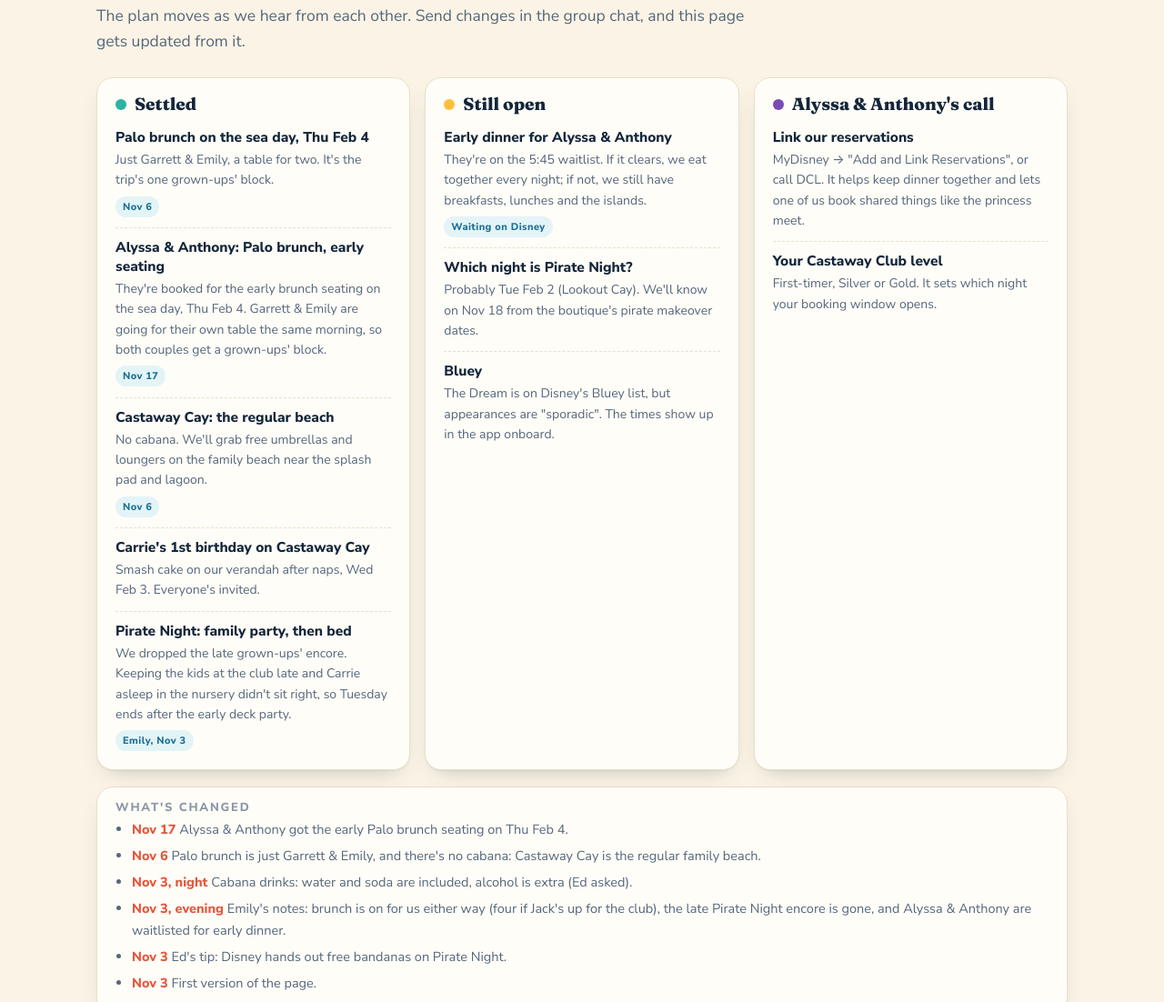
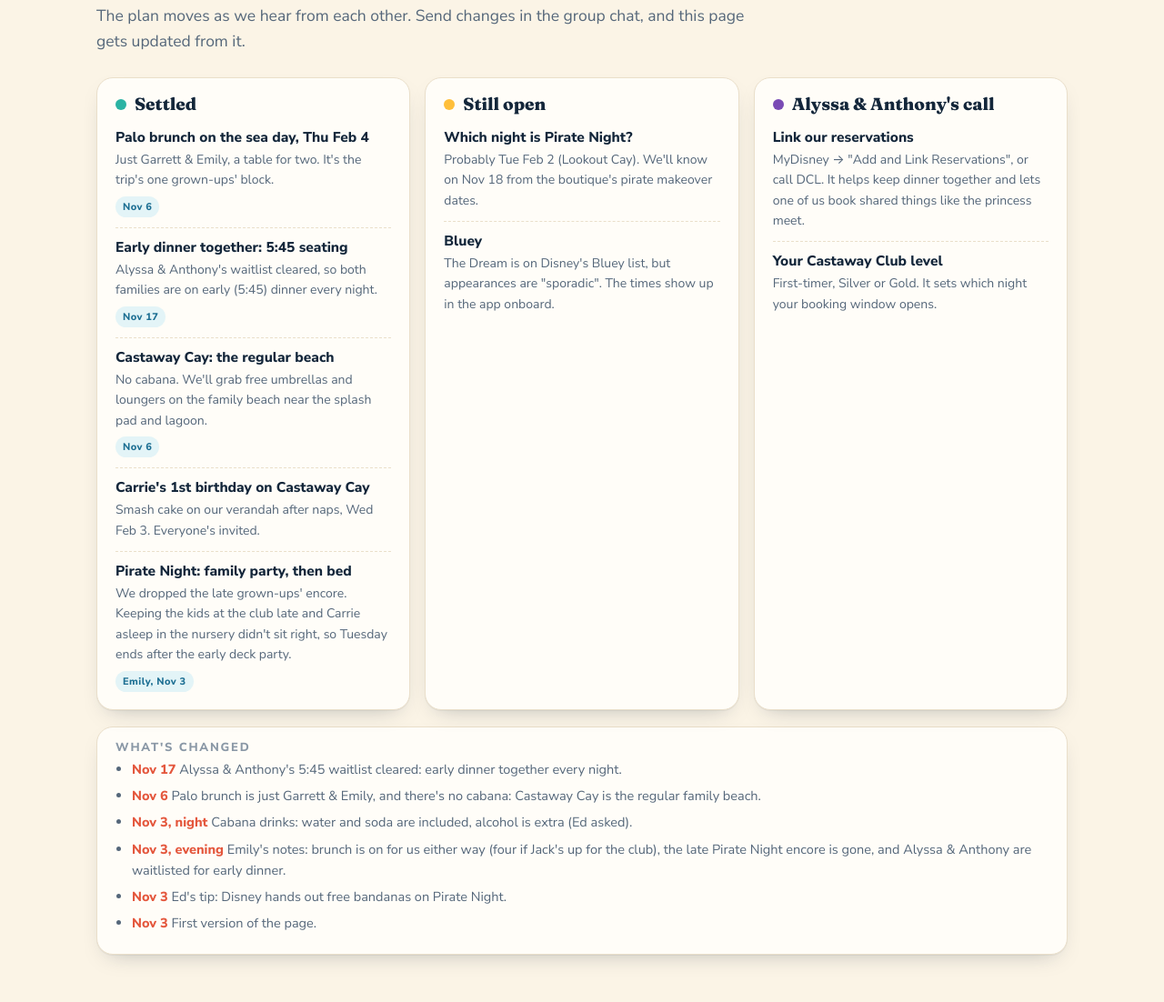
Before and after one commit to garrettmacdonald/garrettmacdonald.github.io, a plain HTML site: page cruise/index.html in a window 1280 px wide. Shown: the part 1667-2769 px from the top of the page at 91% size. Drawn offline with Linux system fonts and the light colour scheme.

Commit message:
cruise: A&A 5:45 dinner waitlist cleared (not brunch)
Co-Authored-By: Claude Opus 5.5 <noreply@anthropic.com>

```diff
--- a/cruise/index.html
+++ b/cruise/index.html
@@ -472,7 +472,7 @@ const CHANGES = [];
 
 TLDR = `<h3 style="font-size:24px">The plan in 30 seconds</h3>
 <ol>
-  <li><b>Dinner together:</b> Alyssa &amp; Anthony are on the <b>waitlist for early (5:45 PM) seating</b>. Keep checking the app, and <b>link our two reservations</b> so we can book things together. Linking doesn't line up seatings for you, so double-check both after linking.</li>
+  <li><b>Dinner together:</b> both families are on <b>early (5:45 PM) seating</b> (Alyssa &amp; Anthony's waitlist cleared Nov 17). Next, <b>link our two reservations</b> so we can book things together, then double-check both still show 5:45.</li>
   <li><b>Midnight Tue Nov 17 (= 12:00 AM Wed Nov 18 ET):</b> first-timers' booking window opens. Grab the <b>nursery for Carrie</b>, <b>Palo brunch</b> and the free princess meet.</li>
   <li><b>Garrett &amp; Emily's block:</b> <b>Palo brunch for two, Thu Feb 4, ~10:00–12:15</b>, on the sea day. Carrie naps in the nursery and Josie goes to the Oceaneer Club.</li>
   <li><b>Best day:</b> <b>Castaway Cay, Wed Feb 3</b>. It's Carrie's first birthday: the regular family beach (free umbrellas and loungers, no cabana) in the morning and smash cake on the verandah after naps.</li>
@@ -483,13 +483,12 @@ LEDES["status-lede"] = `The plan moves as we hear from each other. Send changes
 
 STATUS.done.push(
   { h:"Palo brunch on the sea day, Thu Feb 4", p:"Just Garrett &amp; Emily, a table for two. It's the trip's one grown-ups' block.", by:"Nov 6" },
-  { h:"Alyssa &amp; Anthony: Palo brunch, early seating", p:"They're booked for the early brunch seating on the sea day, Thu Feb 4. Garrett &amp; Emily are going for their own table the same morning, so both couples get a grown-ups' block.", by:"Nov 17" },
+  { h:"Early dinner together: 5:45 seating", p:"Alyssa &amp; Anthony's waitlist cleared, so both families are on early (5:45) dinner every night.", by:"Nov 17" },
   { h:"Castaway Cay: the regular beach", p:"No cabana. We'll grab free umbrellas and loungers on the family beach near the splash pad and lagoon.", by:"Nov 6" },
   { h:"Carrie's 1st birthday on Castaway Cay", p:"Smash cake on our verandah after naps, Wed Feb 3. Everyone's invited." },
   { h:"Pirate Night: family party, then bed", p:"We dropped the late grown-ups' encore. Keeping the kids at the club late and Carrie asleep in the nursery didn't sit right, so Tuesday ends after the early deck party.", by:"Emily, Nov 3" }
 );
 STATUS.open.push(
-  { h:"Early dinner for Alyssa &amp; Anthony", p:"They're on the 5:45 waitlist. If it clears, we eat together every night; if not, we still have breakfasts, lunches and the islands.", by:"Waiting on Disney" },
   { h:"Which night is Pirate Night?", p:"Probably Tue Feb 2 (Lookout Cay). We'll know on Nov 18 from the boutique's pirate makeover dates." },
   { h:"Bluey", p:"The Dream is on Disney's Bluey list, but appearances are \"sporadic\". The times show up in the app onboard." }
 );
@@ -499,7 +498,7 @@ STATUS.yours.push(
 );
 
 CHANGES.push(
-  { d:"Nov 17", t:"Alyssa &amp; Anthony got the early Palo brunch seating on Thu Feb 4." },
+  { d:"Nov 17", t:"Alyssa &amp; Anthony's 5:45 waitlist cleared: early dinner together every night." },
   { d:"Nov 6", t:"Palo brunch is just Garrett &amp; Emily, and there's no cabana: Castaway Cay is the regular family beach." },
   { d:"Nov 3, night", t:"Cabana drinks: water and soda are included, alcohol is extra (Ed asked)." },
   { d:"Nov 3, evening", t:"Emily's notes: brunch is on for us either way (four if Jack's up for the club), the late Pirate Night encore is gone, and Alyssa &amp; Anthony are waitlisted for early dinner." },
@@ -519,7 +518,7 @@ DAYS.push(
   { s:"13:45", e:"14:45", w:"Open houses: Oceaneer Club + nursery", who:["kids","baby"], n:"Walk Josie and Jack through the club together so they meet the counselors before the first drop-off. Carrie visits the nursery, where we can add hours. Parents suggest a short trial drop-off before relying on it for brunch." },
   { s:"14:45", e:"15:40", w:"Rooms open, quick nap or unpack", who:["fam"], n:"Bags arrive by dinner, so keep swimsuits, diapers and meds in the carry-on." },
   { s:"15:30", e:"16:15", w:"Sail-away deck party", who:["all"], n:"Deck 11, with characters, dancing and the horn (ear muffs!). It moves indoors in rain." },
-  { s:"17:45", e:"19:00", w:"Dinner together", who:["all"], n:"Together if Alyssa &amp; Anthony clear the 5:45 waitlist (and the reservations are linked). Check our table number on the room card." },
+  { s:"17:45", e:"19:00", w:"Dinner together", who:["all"], n:"Both families are on 5:45 seating. Link the reservations so we're seated together, and check our table number on the room card." },
   { s:"19:15", e:"19:45", w:"Bedtime", who:["fam"], n:"Skip the 8:15 show tonight. Everyone's fried." }
 ] },
 
@@ -552,9 +551,7 @@ DAYS.push(
   { s:"07:45", e:"08:45", w:"Big breakfast", who:["all"], n:"The kids' clubs haven't served food since Covid (r/dcl and planDisney, 2026); only the nursery feeds kids. Fill them up first." },
   { s:"08:45", e:"09:30", w:"Bluey Wakey Wakey (if it's on)", who:["kids","fam"], n:"A morning dance party in the D Lounge on Deck 4. It's packed. Stand at the <i>back</i>: that's the front of the Bluey and Bingo meet line afterward. Times are only in the Navigator app." },
   { s:"09:45", e:"12:30", w:"Drop-off: nursery + Oceaneer Club", who:["kids","baby"], n:"Carrie naps in a nursery crib; Josie goes to the club (Andy's Room, Frozen, Marvel, the PlayFloor)." },
-  { s:"10:00", e:"12:15", w:"Palo brunch (Garrett &amp; Emily)", who:["adults"], n:"Deck 12 aft, $55 each plus gratuity. Antipasti, a parmesan station, pizzas, made-to-order eggs, tiramisu. Dress code: no shorts or flip-flops.", big:true },
-  { s:"10:00", e:"12:00", w:"Palo brunch (Alyssa &amp; Anthony, early seating)", who:["adults"], n:"Booked Nov 17 (exact time per your confirmation). Same restaurant, same morning: wave across the room, or compare notes on the pool deck after." },
-  { s:"12:30", e:"13:15", w:"Pick-up + lunch", who:["all"], n:"Flo's Café or Cabanas." },
+  { s:"10:00", e:"12:15", w:"Palo brunch (Garrett &amp; Emily)", who:["adults"], n:"Deck 12 aft, $55 each plus gratuity. Antipasti, a parmesan station, pizzas, made-to-order eggs, tiramisu. Dress code: no shorts or flip-flops.", big:true },  { s:"12:30", e:"13:15", w:"Pick-up + lunch", who:["all"], n:"Flo's Café or Cabanas." },
   { s:"13:15", e:"15:30", w:"Naps", who:["fam"], n:"Or a verandah sit. The adults-only Quiet Cove pool and Cove Café are on Deck 11 forward." },
   { s:"15:30", e:"17:15", w:"Pool deck + character meets", who:["all"], n:"Nemo's Reef for the little ones; the AquaDuck (42\" minimum) for grown-ups. Bluey or Royal Gathering meets if scheduled." },
   { s:"17:45", e:"19:00", w:"Dinner (dress-up optional)", who:["all"], n:"Good night for family photos with the ship's photographers." },
@@ -651,7 +648,7 @@ ISLANDS.push(
 );
 
 TIMELINE.push(
-  { when:"This week", icon:"⚓", hot:true, who:["all"], h:"Link up + same dinner seating", p:"Alyssa &amp; Anthony: stay on the <b>early (5:45) seating</b> waitlist and keep checking the app, then link our reservations in MyDisney (\"Add and Link Reservations\": the other booking's number plus the primary guest's last name and birthdate) or by calling DCL at 800-951-3532. If you haven't picked a stateroom, ask for one near Deck 6 midship. Then tell us your <b>Castaway Club level</b>, which sets your booking window." },
+  { when:"This week", icon:"⚓", hot:true, who:["all"], h:"Link up", p:"Alyssa &amp; Anthony: you're on <b>early (5:45) seating</b> now (cleared Nov 17). Link our reservations in MyDisney (\"Add and Link Reservations\": the other booking's number plus the primary guest's last name and birthdate) or by calling DCL at 800-951-3532. If you haven't picked a stateroom, ask for one near Deck 6 midship. Then tell us your <b>Castaway Club level</b>, which sets your booking window." },
   { when:"Now → January", icon:"🚽", who:["kids"], h:"Potty independence", p:"Josie and Jack each need to go, wipe and wash with no help, and be OK with a very loud vacuum flush. That's the ticket into the Oceaneer Club." },
   { when:"Midnight Tue Nov 17 → Wed Nov 18, 12:00 AM ET", date:"2026-11-18T05:00:00Z", icon:"🕛", hot:true, who:["all"], h:"First-timers' booking window", p:"In this order: <b>1.</b> Nursery for Carrie (Thu 9:45–12:45 for brunch, plus a spare daytime block; 10 hours max), and a backup block for a 3-year-old if anyone wants one. <b>2.</b> Palo brunch for two, Thu Feb 4. <b>3.</b> Royal Gathering (free). <b>4.</b> Boutique makeovers, if wanted. Also note which night pirate makeovers are sold: that's Pirate Night." },
   { when:"Nov 18 → Jan 29", icon:"📸", who:["fam"], h:"Photo package + cancellation watch", p:"Unlimited photos are cheaper before boarding. Keep refreshing for Palo and nursery cancellations." },
```
Also changed, not shown: cruise/og.png.
